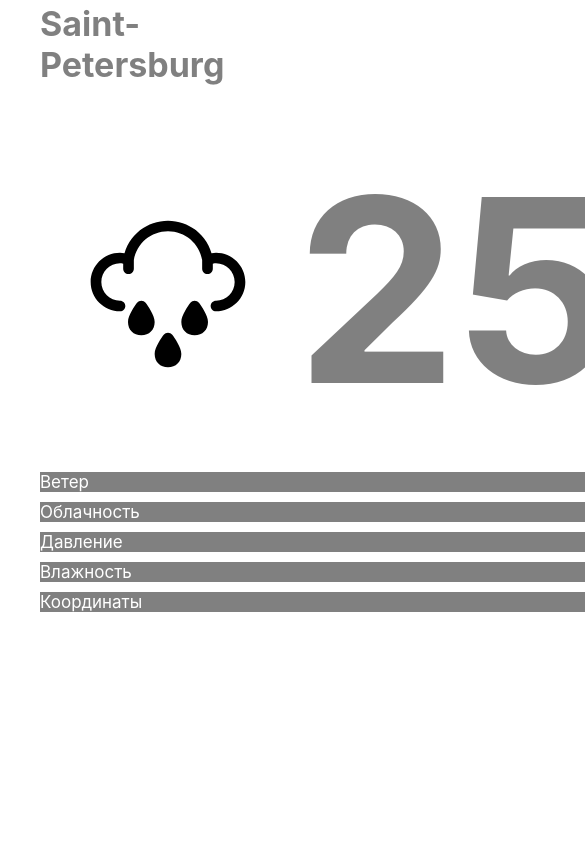
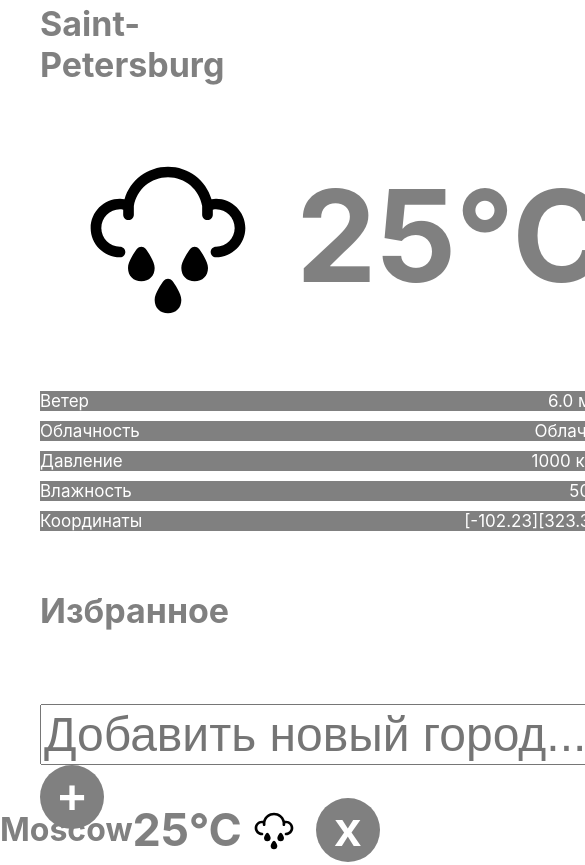
Before and after one commit to Destrolaric/Weather-Site, a plain HTML site: page index.html in a window 390 px wide. Shown: the part 280-1145 px from the top of the page, 585 px wide, since content can reach past the window. Drawn offline with Linux system fonts and the light colour scheme.

Commit message:
mobile version fixes

```diff
--- a/style.css
+++ b/style.css
@@ -240,17 +240,16 @@ h2 {
     padding-left: 40px;
 }
 
-.city_favorites h1 {
-    padding-left: 40px;
-}
 
 /* When the screen is less than 600px wide, stack the links and the search field vertically instead of horizontally */
-@media all and (max-width: 1000px) {
+@media only screen and (max-width: 1000px) {
     header {
         grid-template-columns: 0.75fr 0.25fr;
 
     }
-
+    .add_city_text_bar{
+        width: inherit;
+    }
     .add_and_close {
         width: 64px;
         height: 64px;
@@ -267,6 +266,7 @@ h2 {
     }
 
     .refresh img {
+        border-radius: 50%;
         display: inline-block;
     }
 
@@ -285,7 +285,8 @@ h2 {
     .main_city {
         padding-right: 40px;
         grid-template-columns: 1fr 1fr;
-        grid-template-rows: 0.5fr 0.5fr 1.5fr;
+        height: min-content;
+        grid-template-rows: 0.3fr 1fr 0.5fr;
         grid-template-areas:
     "h1 h1 "
     "weather_icon degree"
@@ -303,8 +304,8 @@ h2 {
 
     .icon_small {
 
-        width: 128px;
-        height: 128px;
+        width: 64px;
+        height: 64px;
     }
 
     .weather_icon {
@@ -313,20 +314,21 @@ h2 {
     }
 
     .add_city_text_bar {
-        height: 128px;
+        font-size: 48px;
     }
 
     .degree {
-        font-size: 256px;
+        font-size: 128px;
     }
 
     h2 {
         font-size: 64px;
     }
-}
-
-@media all and (min-width: 320px) {
     body {
         overflow-x: hidden;
     }
 }
+
+@media only screen and (min-width: 320px) {
+
+}
```
